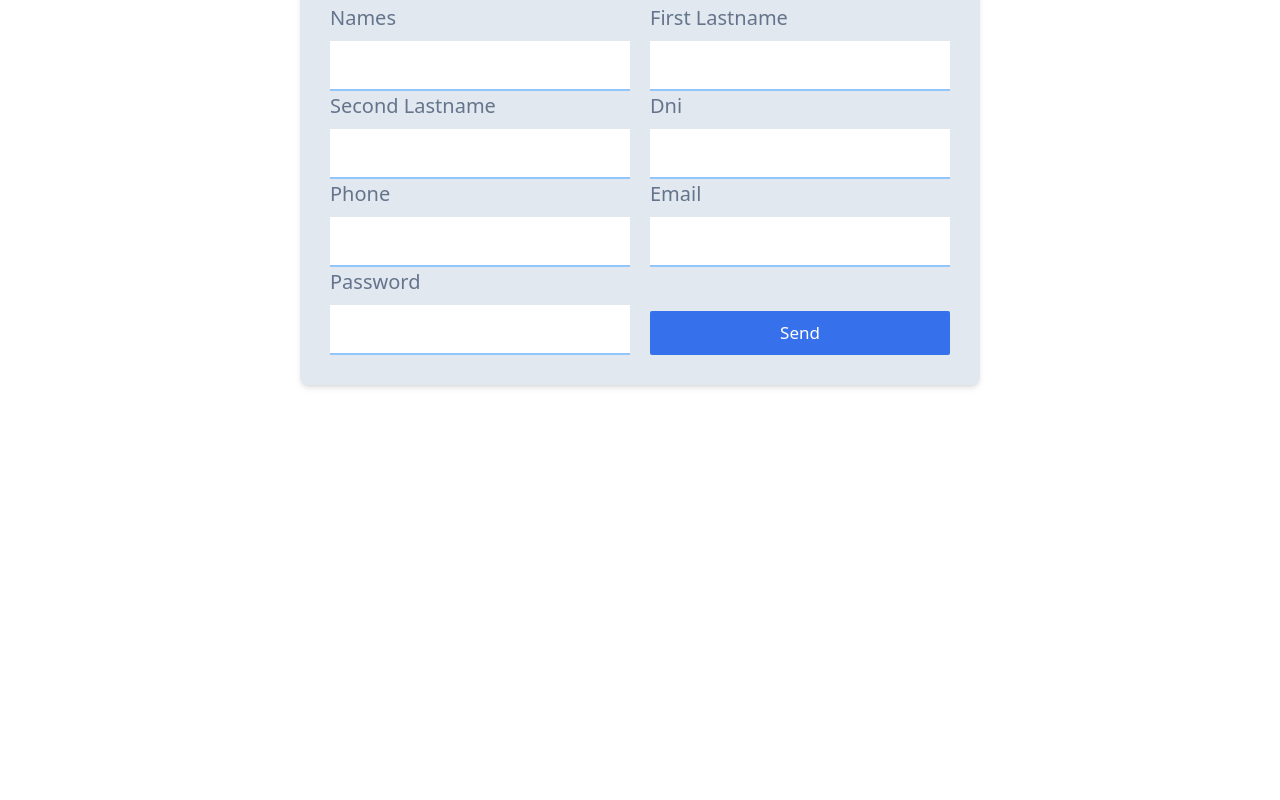
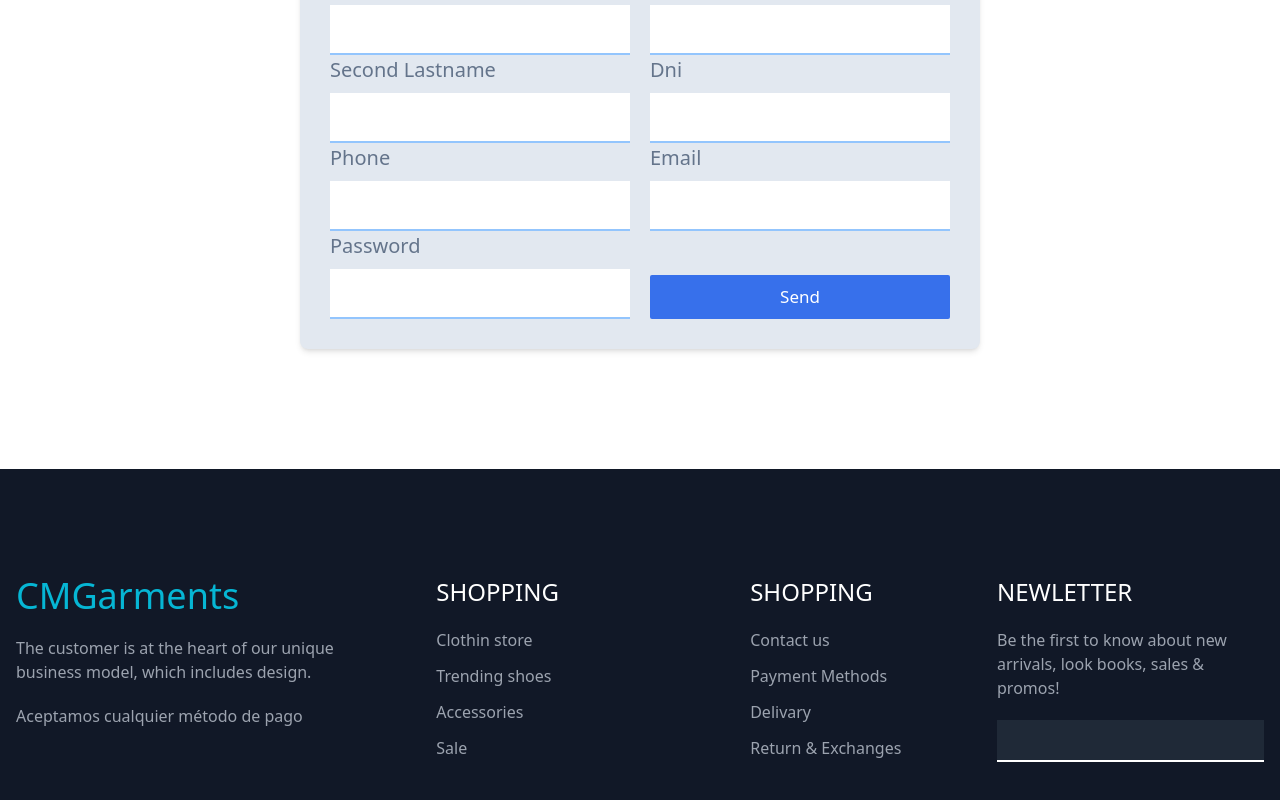
Before and after one commit to wilmerHRS/ecommerce-cmgarments, a Next.js app: page /register in a window 1280 px wide. Shown: the part 300-1100 px from the top of the page. Before the commit the page ends 800 px from the top, so only its background shows below. Built offline with nearby package versions, Linux system fonts and the light colour scheme; no server answers.

Commit message:
Home terminado

```diff
--- /dev/null
+++ b/components/Footer.tsx
@@ -0,0 +1,43 @@
+import type { FC } from 'react';
+
+interface FooterProps { }
+
+const Footer: FC<FooterProps> = ({ }) => {
+  return (
+    <footer className='flex w-100 justify-center bg-gray-900 h-[400px] items-center mt-10'>
+      <div className='max-w-[1280px] w-full flex justify-between px-4'>
+        <div className='flex flex-col gap-5 max-w-[350px]'>
+          <h1 className='text-4xl text-cyan-500'>CMGarments</h1>
+          <p className='text-gray-400 w-full'>The customer is at the heart of our unique business model, which includes design.</p>
+          <span className='text-gray-400'>Aceptamos cualquier método de pago</span>
+        </div>
+        <div className='flex justify-around w-full'>
+          <div className='flex flex-col gap-5'>
+            <h1 className='text-white text-2xl uppercase'>Shopping</h1>
+            <ul className='text-gray-400 space-y-3'>
+              <li>Clothin store</li>
+              <li>Trending shoes</li>
+              <li>Accessories</li>
+              <li>Sale</li>
+            </ul>
+          </div>
+          <div className='flex flex-col gap-5'>
+            <h1 className='text-white text-2xl uppercase'>Shopping</h1>
+            <ul className='text-gray-400 space-y-3'>
+              <li>Contact us</li>
+              <li>Payment Methods</li>
+              <li>Delivary</li>
+              <li>Return & Exchanges</li>
+            </ul>
+          </div>
+        </div>
+        <div className='max-w-[350px] space-y-5'>
+          <h1 className='text-white text-2xl uppercase'>newletter</h1>
+          <p className='text-gray-400'>Be the first to know about new arrivals, look books, sales & promos!</p>
+          <input type="text" className='bg-gray-800 border-b-2 border-white w-full font-poppins text-md outline-none text-white p-2 font-light' />
+        </div>
+      </div>
+    </footer>
+  );
+}
+export default Footer;
--- a/components/Home/Carousel.tsx
+++ b/components/Home/Carousel.tsx
@@ -24,7 +24,7 @@ const Carousel: FC<CarouselProps> = ({ }) => {
       onBeforeInit={(swiper) => {
         swiperRef.current = swiper
       }}
-      className='relative'
+      className='relative max-w-[1280px]'
       slidesPerView={'auto'}
     >
       <SwiperSlide>
--- a/layouts/MainLayout.tsx
+++ b/layouts/MainLayout.tsx
@@ -1,3 +1,4 @@
+import Footer from '@/components/Footer';
 import dynamic from 'next/dynamic';
 import Head from 'next/head';
 import type { FC, ReactNode } from 'react';
@@ -17,13 +18,14 @@ const MainLayout: FC<MainLayoutProps> = ({ children, title }) => {
         <meta name="description" content="Somos un centro psicoterapéutico altamente especializado en promover el bienestar de la salud mental." />
         <meta name="viewport" content="width=device-width, initial-scale=1" />
       </Head>
-      <div className='grid grid-rows-[auto_1fr] min-h-screen w-full'>
+      <div className='grid grid-rows-[auto_1fr_auto] min-h-screen w-full'>
         <Navbar />
         <main className='w-full max-w-[1280px] mx-auto'>
           {
             children
           }
         </main>
+        <Footer />
       </div>
     </>
   );
--- a/pages/index.tsx
+++ b/pages/index.tsx
@@ -8,6 +8,10 @@ import dynamic from "next/dynamic";
 import { IGetProduct, IProduct, IRecentProduct } from '@/interfaces/product.interface';
 import { productService } from '@/services/product.service';
 import ProductCard from '@/components/Home/ProductCard';
+import Image from 'next/image';
+import imageService from '@/services/image.service';
+import { IShortImage } from '@/interfaces/image.interface';
+import { useRouter } from 'next/router';
 
 const Carousel = dynamic(import('@/components/Home/Carousel'), { ssr: false })
 
@@ -15,22 +19,25 @@ interface Props {
   categories: IPagination<IShortCategory[]>
   products: IRecentProduct[]
   weekProduct: IProduct
+  weekProductImage: IShortImage[]
 }
 
-const Home: FC<Props> = ({ categories, products, weekProduct }) => {
+const Home: FC<Props> = ({ categories, products, weekProduct, weekProductImage }) => {
+  const {push} = useRouter()
+
   return (
     <MainLayout title="Inicio">
-      <div className='grid grid-flow-row gap-[70px]'>
+      <div className='grid grid-flow-row gap-[70px] max-w-[1280px]'>
         <div>
           <Carousel />
         </div>
-        <div className='flex flex-col gap-14'>
+        <div className='flex flex-col gap-14 max-w-[1280px]'>
           <h1 className='text-4xl font-poppins font-light text-center'>Nuestras categorias mas populares</h1>
-          <div className='flex gap-5'>
+          <div className='flex justify-between'>
             {
               categories.data.map((category, index) => {
                 return (
-                  <div key={index} className='flex bg-gray-700 hover:bg-gray-800 cursor-default p-3 rounded-md min-w-[250px] justify-center'>
+                  <div key={index} className='flex bg-gray-700 hover:bg-gray-800 cursor-default p-3 rounded-md min-w-[200px] justify-center'>
                     <h1 className='text-white text-lg'>{category.name}</h1>
                   </div>
                 )
@@ -50,12 +57,25 @@ const Home: FC<Props> = ({ categories, products, weekProduct }) => {
             }
           </div>
         </div>
-        <div className='bg-gray-200 h-[400px] p-10'>
-          <div>
-            <h1 className='text-4xl font-poppins text-slate-700'>Porducto de la semana</h1>
-            <div>
-              <h1>{weekProduct.name}</h1>
+        <div className='bg-gray-100 p-10 flex justify-between'>
+          <div className='flex items-center gap-5'>
+            <div className='flex flex-col gap-[80px]'>
+              <h1 className='text-4xl font-poppins text-indigo-700 underline'>Porducto de la semana</h1>
+              <div className='flex flex-col gap-5'>
+                <h1 className='text-2xl font-poppins text-blue-600'>{weekProduct.name}</h1>
+                <p className='text-blue-800 font-semibold text-lg'>Color: <span className='text-gray-600 font-normal'>{weekProduct.color}</span></p>
+                <p className='text-blue-800 font-semibold text-lg'>Género: <span className='text-gray-600 font-normal'>{weekProduct.gender}</span></p>
+                <p className='text-blue-800 font-semibold text-lg'>Categoría: <span className='text-gray-600 font-normal'>{weekProduct.category?.name}</span></p>
+                <p className='text-blue-800 font-semibold text-lg'>Marca: <span className='text-gray-600 font-normal'>{weekProduct.brand?.name}</span></p>
+              </div>
             </div>
+            <div className='flex flex-col gap-5 items-end'>
+              <button type='button' className='bg-purple-600 bg-opacity-90 hover:bg-opacity-100 text-white p-4 rounded-md w-[250px]' onClick={() => push(`/detailProduct/${weekProduct.id_product}`)}>Ver producto</button>
+              <button type='button' className='bg-yellow-500 bg-opacity-90 hover:bg-opacity-100 text-white p-4 rounded-md w-[250px]'>Agregar al carrito</button>
+            </div>
+          </div>
+          <div className='bg-gray-400 w-[400px] h-[400px] relative rounded-xl overflow-hidden'>
+            <Image src={weekProductImage[0].url ?? process.env.NEXT_PUBLIC_DEFAULT_IMAGE + ""} fill alt='imagen_producto_semanal.png' className='object-cover' />
           </div>
         </div>
       </div>
@@ -67,13 +87,15 @@ export default Home;
 export const getServerSideProps: GetServerSideProps<Props> = async (context: GetServerSidePropsContext) => {
   const categories = await categoryService.getCategories(5, 1)
   const products = await productService.getRecentsProducts(9)
-  const weekProduct = await productService.getProductid(process.env.WEEK_PRODUCT+"")
-  console.log(products)
+  const weekProduct = await productService.getProductid(process.env.WEEK_PRODUCT + "")
+  const weekProductImage = await imageService.getProductImage(process.env.WEEK_PRODUCT + "")
+  console.log(weekProductImage)
   return {
     props: {
       categories,
       products,
-      weekProduct
+      weekProduct,
+      weekProductImage
     }
   }
 }
```
Also changed, not shown: services/image.service.ts (added, +14 -0 lines).
